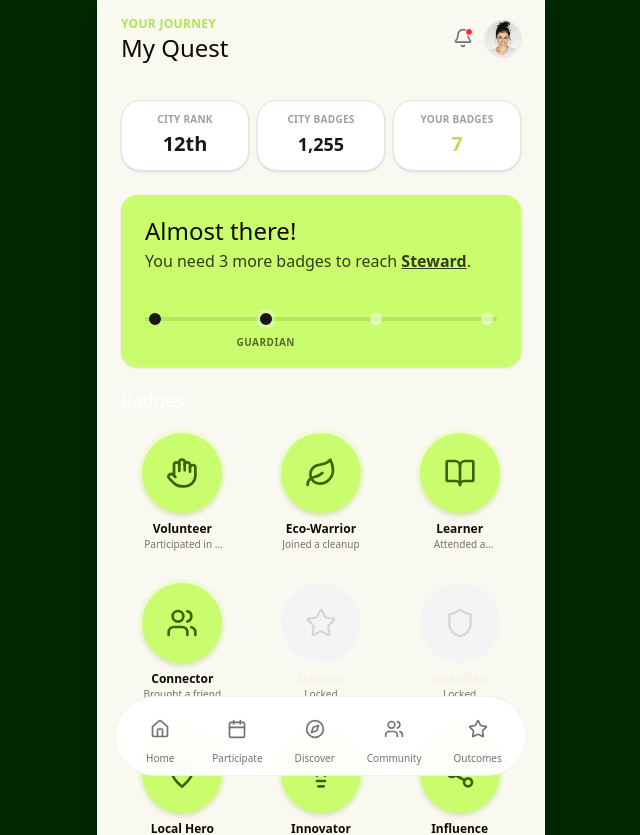
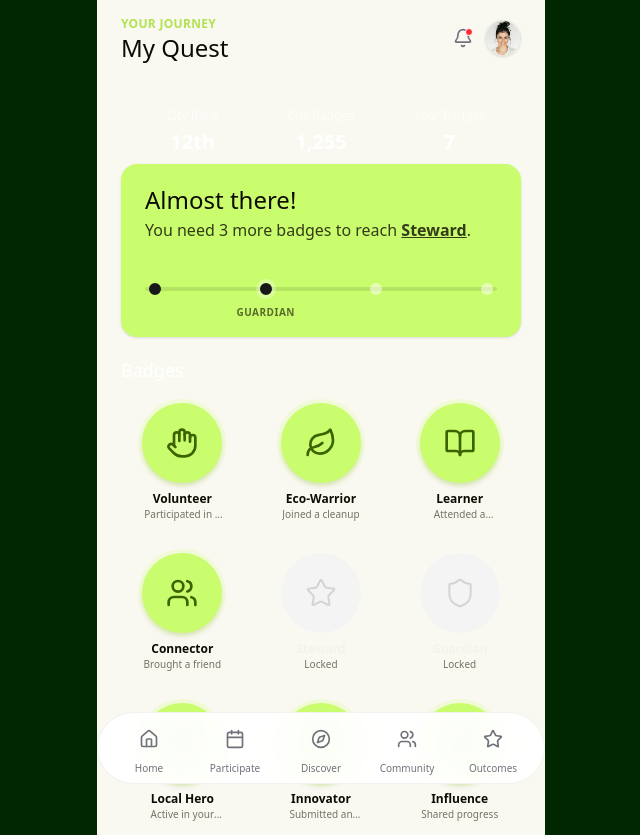
Before and after one commit to broadbrandsa/GOTF, a Next.js app: page /quest in a window 1280 px wide. Shown: the top 835 px of the page, without its empty margins (319-959 px from the left). Built offline with nearby package versions, Linux system fonts and the light colour scheme.

Commit message:
Top contributors slider + quest metrics row + rebuild discover + remove bottom shadows

```diff
--- a/app/(main)/quest/page.tsx
+++ b/app/(main)/quest/page.tsx
@@ -16,19 +16,24 @@ export default function QuestPage() {
             <TopBar title="My Quest" subtitle="Your journey" />
 
             <div className="px-6 mt-6 mb-6">
-                {/* City Ranking Metrics */}
-                <div className="grid grid-cols-3 gap-2 mb-6">
-                    <div className="bg-white border border-zinc-200 rounded-xl p-3 flex flex-col justify-center items-center text-center shadow-sm">
-                        <span className="text-[10px] uppercase font-bold text-zinc-400 tracking-wide leading-tight mb-1">City Rank</span>
-                        <span className="text-xl font-bold text-zinc-900">12th</span>
+                {/* Metric Row (Redesigned) */}
+                <div className="flex items-center justify-between py-2 px-2">
+                    {/* Rank */}
+                    <div className="flex-1 text-center border-r border-white/20">
+                        <div className="text-xs font-light text-white/70 mb-1">City Rank</div>
+                        <div className="text-xl font-bold text-white">12th</div>
                     </div>
-                    <div className="bg-white border border-zinc-200 rounded-xl p-3 flex flex-col justify-center items-center text-center shadow-sm">
-                        <span className="text-[10px] uppercase font-bold text-zinc-400 tracking-wide leading-tight mb-1">City Badges</span>
-                        <span className="text-lg font-bold text-zinc-900">1,255</span>
+
+                    {/* City Badges */}
+                    <div className="flex-1 text-center border-r border-white/20">
+                        <div className="text-xs font-light text-white/70 mb-1">City Badges</div>
+                        <div className="text-xl font-bold text-white">1,255</div>
                     </div>
-                    <div className="bg-white border border-zinc-200 rounded-xl p-3 flex flex-col justify-center items-center text-center shadow-sm">
-                        <span className="text-[10px] uppercase font-bold text-zinc-400 tracking-wide leading-tight mb-1">Your Badges</span>
-                        <span className="text-xl font-bold text-lime-dark">7</span>
+
+                    {/* Your Badges */}
+                    <div className="flex-1 text-center">
+                        <div className="text-xs font-light text-white/70 mb-1">Your Badges</div>
+                        <div className="text-xl font-bold text-white">7</div>
                     </div>
                 </div>
 
--- a/app/layout.tsx
+++ b/app/layout.tsx
@@ -27,7 +27,7 @@ export default function RootLayout({
     <html lang="en">
       <body className={clsx(inter.variable, interTight.variable, "font-sans min-h-screen")}>
         {/* Center on desktop */}
-        <div className="mx-auto max-w-md min-h-screen shadow-xl overflow-hidden relative">
+        <div className="mx-auto max-w-md min-h-screen overflow-hidden relative">
           {children}
         </div>
       </body>
--- a/components/BottomNav.tsx
+++ b/components/BottomNav.tsx
@@ -19,8 +19,8 @@ export function BottomNav() {
     const allItems = navItems;
 
     return (
-        <div className="fixed bottom-6 left-0 right-0 flex justify-center z-50 pointer-events-none">
-            <nav className="bg-white/95 backdrop-blur-md border border-zinc-200/50 rounded-full px-6 py-3 flex items-center gap-8 pointer-events-auto">
+        <div className="fixed bottom-4 inset-x-4 max-w-md mx-auto z-50">
+            <nav className="flex justify-around items-center h-[72px] rounded-full bg-white/95 backdrop-blur-md border border-zinc-200/50 px-2 pb-1">
                 {allItems.map((item) => {
                     const isActive = pathname.startsWith(item.href);
                     const Icon = item.icon;
```
